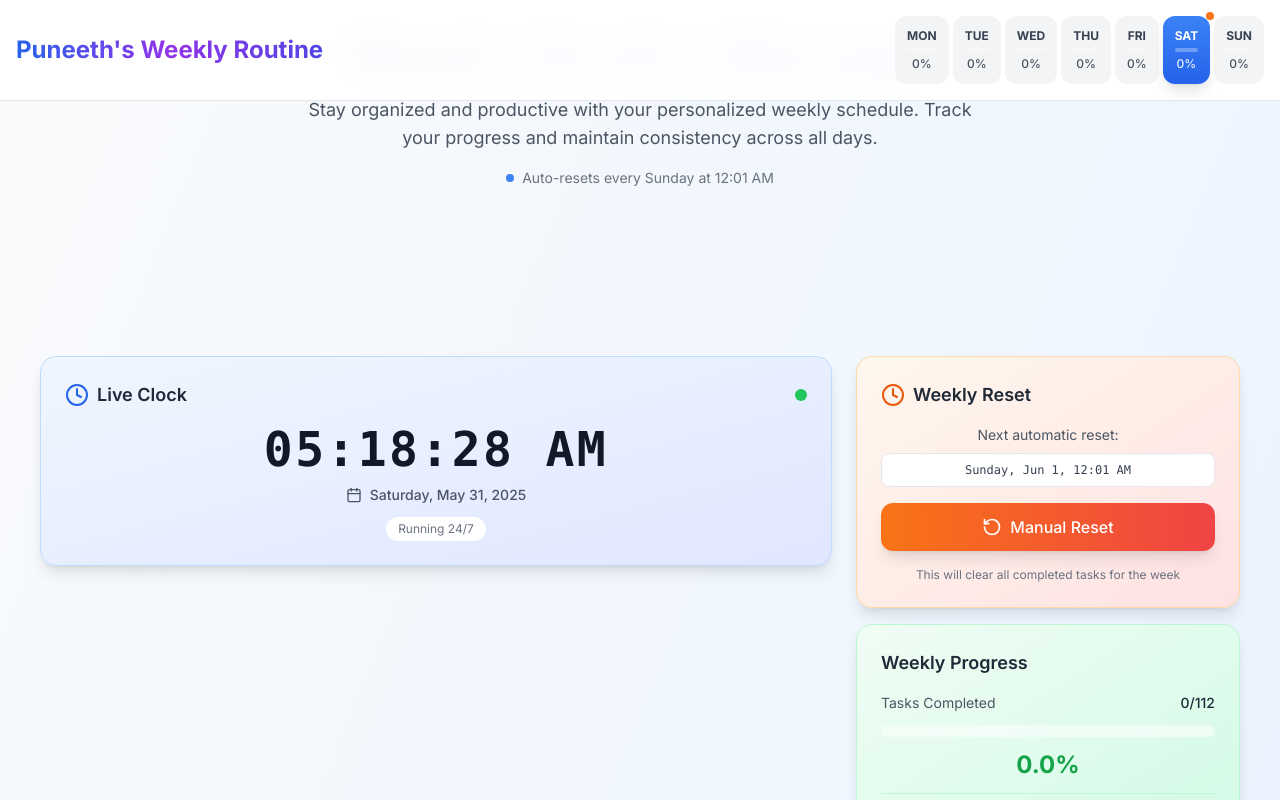
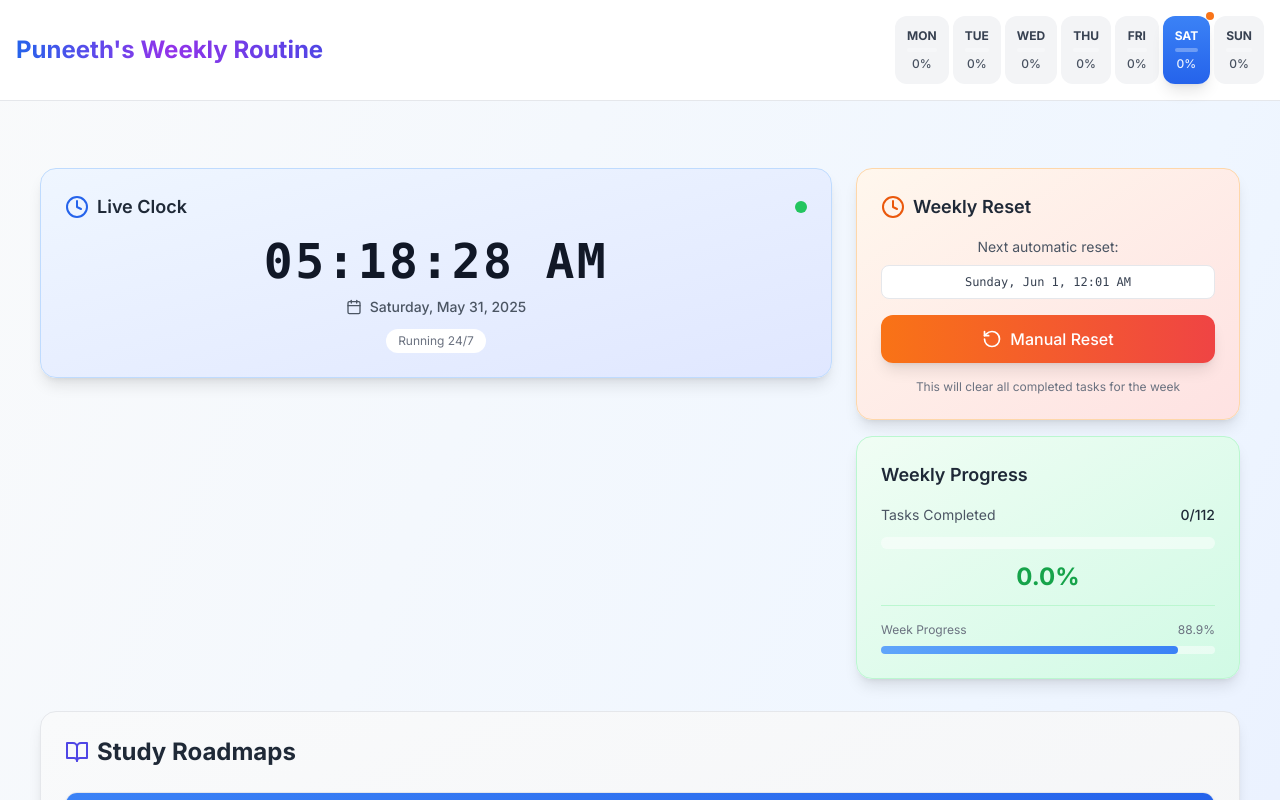
Before and after one commit to Puneeth067/weekly-routine-manager, a Next.js app: page / in a window 1280 px wide. Shown: the top 800 px of the page. Built offline with nearby package versions, Linux system fonts and the light colour scheme.

Commit message:
removed old header

```diff
--- a/src/app/page.tsx
+++ b/src/app/page.tsx
@@ -6,23 +6,6 @@ export default function Home() {
   return (
     <main className="min-h-screen py-8">
       <div className="max-w-7xl mx-auto px-4">
-        {/* Header */}
-        <div className="text-center mb-8">
-          <h1 className="text-4xl md:text-5xl font-bold bg-gradient-to-r from-blue-600 via-purple-600 to-indigo-600 bg-clip-text text-transparent mb-4">
-            Weekly Routine Manager
-          </h1>
-          <p className="text-lg text-gray-600 dark:text-gray-300 max-w-2xl mx-auto">
-            Stay organized and productive with your personalized weekly schedule.
-            Track your progress and maintain consistency across all days.
-          </p>
-          <div className="flex items-center justify-center mt-4 space-x-2">
-            <div className="w-2 h-2 bg-blue-500 rounded-full animate-pulse"></div>
-            <span className="text-sm text-gray-500 dark:text-gray-400">
-              Auto-resets every Sunday at 12:01 AM
-            </span>
-          </div>
-        </div>
-
         {/* Weekly Planner Component */}
         <WeeklyPlanner routine={weeklyRoutine} />
       </div>
--- a/src/components/WeeklyPlanner.tsx
+++ b/src/components/WeeklyPlanner.tsx
@@ -307,7 +307,7 @@ const WeeklyPlanner: React.FC<WeeklyPlannerProps> = ({ routine }) => {
           {/* Footer */}
           <div className="text-center py-8">
             <div className="text-sm text-gray-500 dark:text-gray-400">
-              Routine automatically resets every Sunday at 12:01 AM
+              Routine automatically resets every every week
             </div>
             <div className="text-xs text-gray-400 dark:text-gray-500 mt-1">
               Stay consistent, stay productive! 🚀
```
